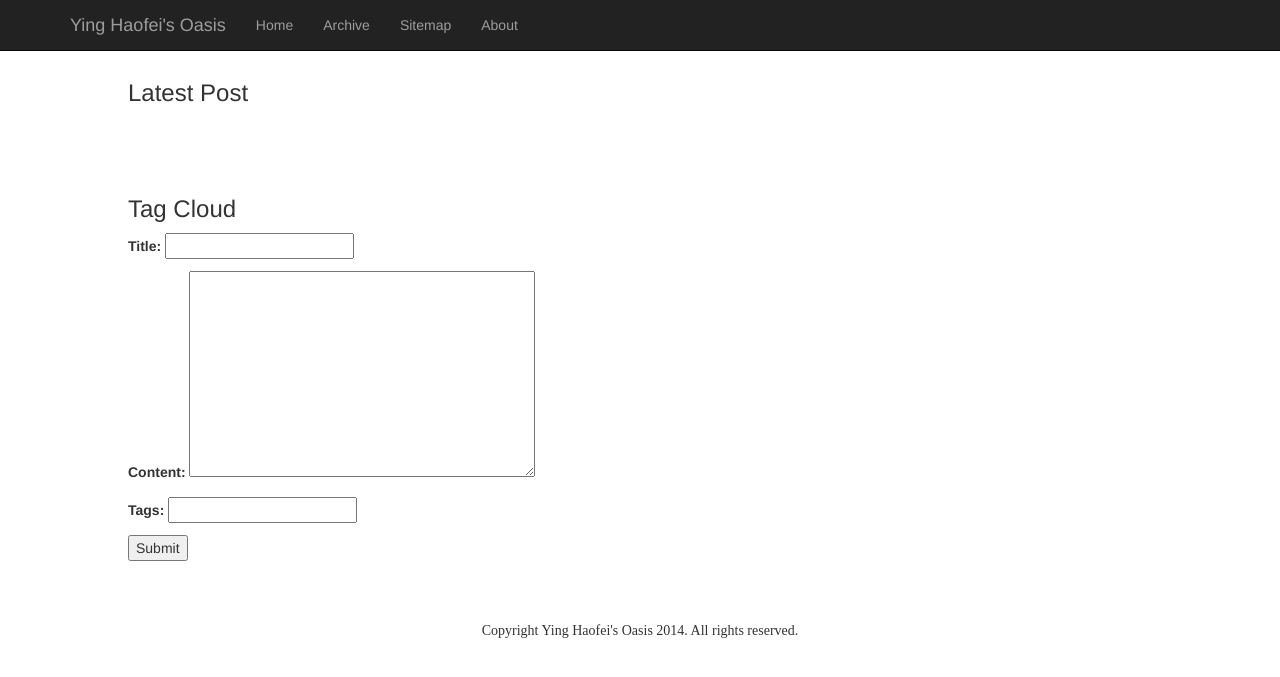
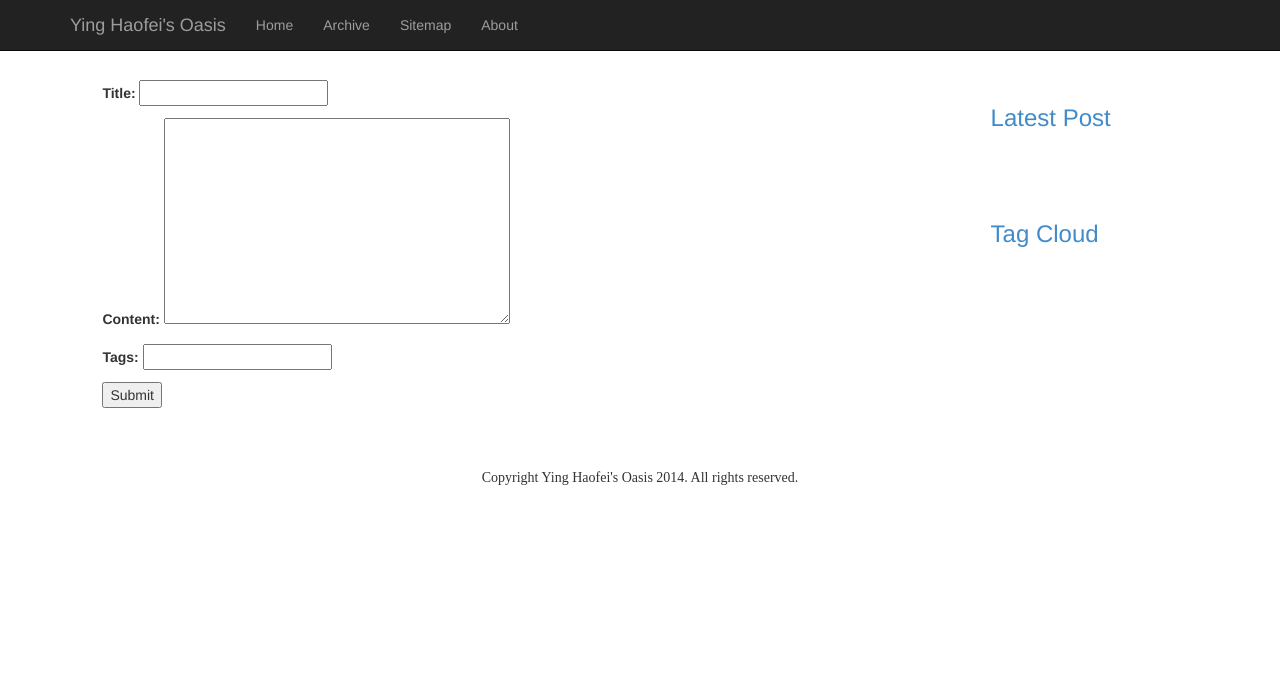
Before and after one commit to yhfyhf/Django-Blog, a Django app: template templates/blog/index.html in a window 1280 px wide. Shown: the top 677 px of the page. Run offline with Django 3.2, Linux system fonts and the light colour scheme; the template is opened without the code that fills it: values that come from a table or form of the project are taken from there, others are empty; parts of the project's set-up code (start-up, migrations or seed data) failed here and were passed over; some libraries are stand-ins or nearby versions.

Commit message:
static files

```diff
--- a/static/css/base.css
+++ b/static/css/base.css
@@ -1,7 +1,7 @@
 div.mainbody {
 	margin-top: 80px;
-	width: 80%;
-	margin-left: 10%;
+	width: 92%;
+	margin-left: 8%;
 }
 
 footer {
--- a/static/css/index.css
+++ b/static/css/index.css
@@ -1,3 +1,13 @@
+form.search {
+	float: right;
+	margin-top: 1%;
+}
+
+div.posts {
+	width: 75%;
+	margin-left: 5%;
+}
+
 div.title {
 	color: #0088cc;
 }
@@ -19,3 +29,19 @@ div.tags {
 	font-family: sans-serif;
 	font-size: 14px;
 }
+
+div.sidebar {
+	float: right;
+	width: 20%;
+	margin-right: 5%;
+	padding: 5px;
+	box-shadow: 1px;
+}
+
+div.sidebar h3 {
+	color: #428bca;
+}
+
+div.sidebar a {
+	color: black;
+}
```
Also changed, not shown: 9 other files.
